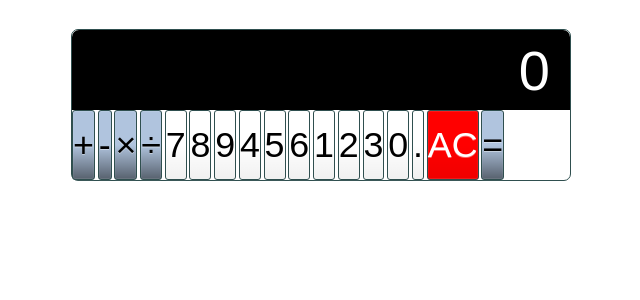
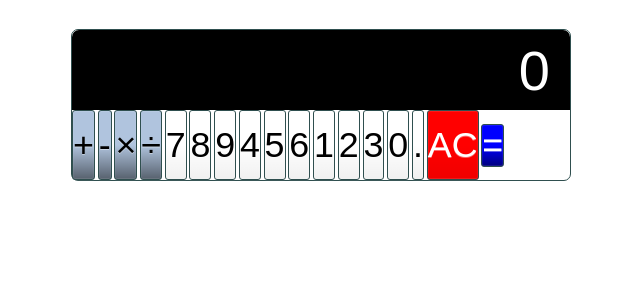
Before and after one commit to dlydellf/JavaScript-Projects, a PHP site: page /calculator.html in a window 1280 px wide. Shown: the part 295-595 px from the top of the page, without its empty margins (319-959 px from the left). Run offline with PHP 8.4, Linux system fonts and the light colour scheme.

Commit message:
Updated .css w/= button's styling & hover effect

```diff
--- a/Calculator/CSS/Calculator_CSS.css
+++ b/Calculator/CSS/Calculator_CSS.css
@@ -38,7 +38,7 @@ html {
   border-radius: 7px 7px 0px 0px;
 }
 
-/*All buttons*/
+/* All buttons */
 button {
   height: 70px;
   border-radius: 3px;
@@ -51,26 +51,40 @@ button {
   box-shadow: inset 0 0 0 1px rgba(255, 255, 255, 0.05), inset 0 1px 0 0 rgba(255, 255, 255, 0.05),
     inset 0 -1px 0 0 rgba(255, 255, 255, 0.05), 0 1px 0 0 rgba(255, 255, 255, 0.05);
 }
-/*Hover for all buttons*/
+/* Hover for all buttons */
 button:hover {
   background-color: #e1e1e1;
 }
 
-/*Non-numeric buttons*/
+/* Non-numeric buttons */
 .operator {
   color: black;
   background-image: linear-gradient(to bottom, transparent, transparent 50%, rgba(0, 0, 0, 0.5));
   background-color: lightsteelblue;
 }
 
-/*AC ("All Clear" button) */
+/* AC ("All Clear" button) */
 .all-clear {
   background-color: red;
   border-color: darkslategrey;
   color: #fff;
 }
 
-/*AC button's hover effect*/
+/* AC button's hover effect */
 .all-clear:hover {
   background-color: darkred;
 }
+
+/* The "=" button */
+.equal-sign {
+  background-color: blue;
+  border-color: darkslategrey;
+  color: #fff;
+  height: 100%;
+  grid-area: 2 / 4 / 6 / 5;
+}
+
+/* The "=" button's hover effect */
+.equal-sign:hover {
+  background-color: darkblue;
+}
```
